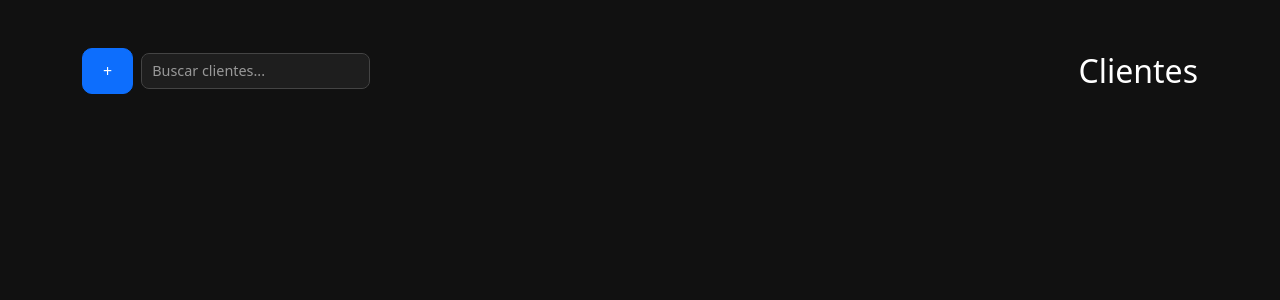
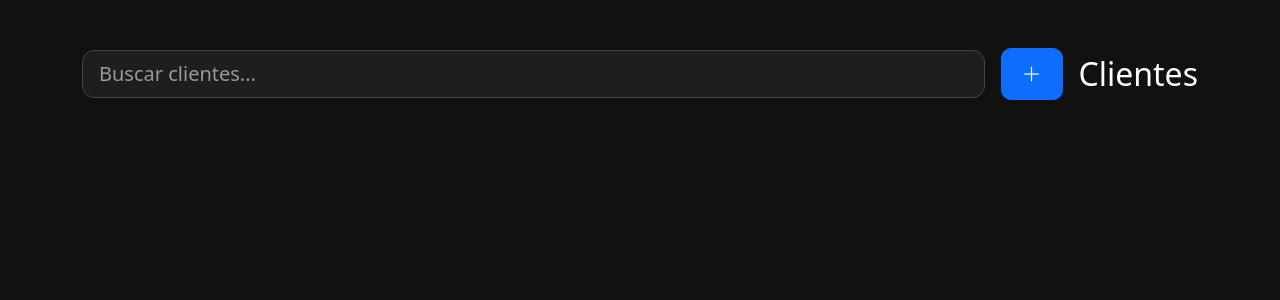
Before and after one commit to mgorno/GranjApp, a Flask app: page /clientes/ in a window 1280 px wide. Shown: the part 56-356 px from the top of the page. Run offline with Flask 3, Linux system fonts and the light colour scheme; data that the repository does not hold is empty; some libraries are stand-ins or nearby versions.

Commit message:
sigo con clientes

```diff
--- a/templates/base.html
+++ b/templates/base.html
@@ -8,6 +8,7 @@
   <script src="https://cdn.jsdelivr.net/npm/bootstrap@5.3.0/dist/js/bootstrap.bundle.min.js"></script>
   <link rel="stylesheet" href="https://cdnjs.cloudflare.com/ajax/libs/font-awesome/6.5.0/css/all.min.css">
   <link rel="stylesheet" href="{{ url_for('static', filename='css/custom.css') }}">
+  <link rel="stylesheet" href="https://cdn.jsdelivr.net/npm/bootstrap-icons@1.10.5/font/bootstrap-icons.css">
   <script src="{{ url_for('static', filename='js/scripts.js') }}"></script>
   <!-- PWA -->
   <link rel="manifest" href="{{ url_for('static', filename='manifest.json') }}">
--- a/templates/clientes.html
+++ b/templates/clientes.html
@@ -2,87 +2,81 @@
 {% block title %}Clientes{% endblock %}
 
 {% block content %}
+<div class="d-flex align-items-center mb-3 gap-3 flex-wrap">
+  <!-- Barra de búsqueda grande a la izquierda -->
+  <div class="flex-grow-1" style="min-width: 250px;">
+    <input type="search" id="buscarCliente" class="form-control form-control-lg" placeholder="Buscar clientes...">
+  </div>
 
-<!-- Contenedor flex para título, buscador y botón + -->
-<div class="d-flex align-items-center mb-3">
-  <div class="d-flex align-items-center me-auto gap-2">
-    <!-- Botón + para desplegar formulario -->
-    <button class="btn btn-primary" data-bs-toggle="collapse" data-bs-target="#formCliente" aria-expanded="false"
-      aria-controls="formCliente">
-      +
+  <!-- Botón + pequeño -->
+  <button class="btn btn-primary btn-lg flex-shrink-0" data-bs-toggle="collapse" data-bs-target="#formCliente" aria-expanded="false" aria-controls="formCliente">
+    <i class="bi bi-plus-lg"></i>
   </button>
 
-    <!-- Barra de búsqueda (sin funcionalidad JS aún) -->
-    <input type="search" id="buscarCliente" class="form-control form-control-sm" placeholder="Buscar clientes...">
+  <!-- Título a la derecha, tamaño h2 -->
+  <h2 class="m-0 flex-shrink-0">Clientes</h2>
 </div>
 
-  <!-- Título -->
-  <h2 class="m-0 ms-3">Clientes</h2>
-</div>
-
-<!-- Formulario de nuevo cliente desplegable -->
+<!-- Formulario nuevo cliente -->
 <form action="{{ url_for('clientes.nuevo_cliente') }}" method="POST">
   <div class="collapse mb-3" id="formCliente">
     <div class="card card-body bg-dark text-light">
       <div class="mb-2">
-        <label for="nombre" class="form-label">Nombre del Cliente</label>
-        <input type="text" name="nombre" id="nombre" class="form-control form-control-sm" required
-          placeholder="Nombre del cliente" autocomplete="off">
+        <label for="nombre" class="form-label"><i class="bi bi-person-fill me-1"></i>Nombre del Cliente</label>
+        <input type="text" name="nombre" id="nombre" class="form-control form-control-sm" required placeholder="Nombre del cliente" autocomplete="off">
       </div>
 
       <div class="mb-2">
-        <label for="telefono" class="form-label">Teléfono</label>
-        <input type="text" name="telefono" id="telefono" class="form-control form-control-sm"
-          placeholder="Teléfono del cliente" autocomplete="off">
+        <label for="telefono" class="form-label"><i class="bi bi-telephone-fill me-1"></i>Teléfono</label>
+        <input type="text" name="telefono" id="telefono" class="form-control form-control-sm" placeholder="Teléfono del cliente" autocomplete="off">
       </div>
 
       <div class="mb-2">
-        <label for="direccion" class="form-label">Dirección</label>
-        <input type="text" name="direccion" id="direccion" class="form-control form-control-sm"
-          placeholder="Dirección del cliente" autocomplete="off">
+        <label for="direccion" class="form-label"><i class="bi bi-house-fill me-1"></i>Dirección</label>
+        <input type="text" name="direccion" id="direccion" class="form-control form-control-sm" placeholder="Dirección del cliente" autocomplete="off">
       </div>
 
       <div class="mb-2">
-        <label for="mail" class="form-label">Email</label>
-        <input type="email" name="mail" id="mail" class="form-control form-control-sm"
-          placeholder="Email del cliente (opcional)" autocomplete="off">
+        <label for="mail" class="form-label"><i class="bi bi-envelope-fill me-1"></i>Email</label>
+        <input type="email" name="mail" id="mail" class="form-control form-control-sm" placeholder="Email del cliente (opcional)" autocomplete="off">
       </div>
 
-      <button type="submit" class="btn btn-success btn-sm">💾 Guardar Cliente</button>
+      <button type="submit" class="btn btn-success btn-sm">
+        <i class="bi bi-save2 me-1"></i> Guardar Cliente
+      </button>
     </div>
   </div>
 </form>
 
-<!-- Lista de clientes agrupados por letra -->
+<!-- Lista simple sin agrupación -->
 <div class="clientes-lista">
   {% for letra, grupo in clientes_por_letra.items() %}
-  <div class="letra-separador py-1 text-muted text-uppercase fw-bold">
-    {{ letra }}
-  </div>
     {% for c in grupo %}
       <div class="cliente-item d-flex justify-content-between align-items-center bg-dark text-light px-3 py-2 rounded mb-1">
         <div>
-      {{ c[1] | title }}
+          <i class="bi bi-person-circle me-2"></i>{{ c[1] | title }}
         </div>
         <div>
-      <a href="#collapse{{ c[0] }}" data-bs-toggle="collapse"
-        class="btn btn-sm btn-outline-primary text-secondary">˅</a>
+          <a href="#collapse{{ c[0] }}" data-bs-toggle="collapse" class="btn btn-sm btn-outline-primary text-secondary" aria-expanded="false" aria-controls="collapse{{ c[0] }}">
+            <i class="bi bi-chevron-down"></i>
+          </a>
         </div>
       </div>
 
       <div id="collapse{{ c[0] }}" class="accordion-collapse collapse">
         <div class="accordion-body bg-secondary text-light rounded mt-1">
-      <div class="mb-2"><strong>Nombre:</strong> {{ c[1] }}</div>
-      <div class="mb-2">📞 <strong>Tel:</strong> {{ c[2] or "Sin teléfono" }}</div>
-      <div class="mb-2">🏠 <strong>Dirección:</strong> {{ c[3] or "Sin dirección" }}</div>
-      <div class="mb-2">✉️ <strong>Email:</strong> {{ c[4] or "Sin email" }}</div>
+          <div class="mb-2"><i class="bi bi-person-fill me-1"></i><strong>Nombre:</strong> {{ c[1] }}</div>
+          <div class="mb-2"><i class="bi bi-telephone-fill me-1"></i><strong>Tel:</strong> {{ c[2] or "Sin teléfono" }}</div>
+          <div class="mb-2"><i class="bi bi-house-fill me-1"></i><strong>Dirección:</strong> {{ c[3] or "Sin dirección" }}</div>
+          <div class="mb-2"><i class="bi bi-envelope-fill me-1"></i><strong>Email:</strong> {{ c[4] or "Sin email" }}</div>
           <div class="text-end">
-        <a href="{{ url_for('clientes.borrar_cliente', id_cliente=c[0]) }}" class="btn btn-danger btn-sm">🗑️ Borrar</a>
+            <a href="{{ url_for('clientes.borrar_cliente', id_cliente=c[0]) }}" class="btn btn-danger btn-sm">
+              <i class="bi bi-trash"></i> Borrar
+            </a>
           </div>
         </div>
       </div>
     {% endfor %}
   {% endfor %}
 </div>
-
 {% endblock %}
```
Lines whose indentation alone changed are shown as unchanged.
